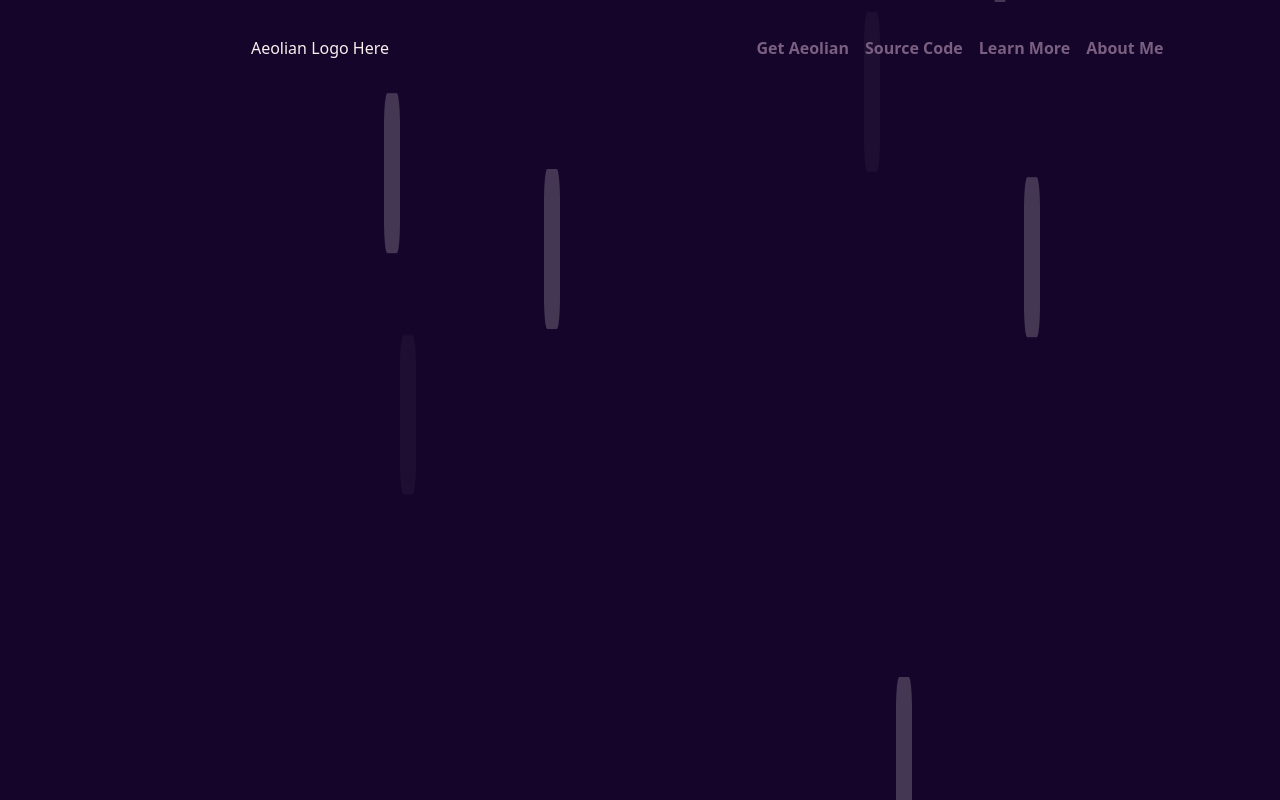
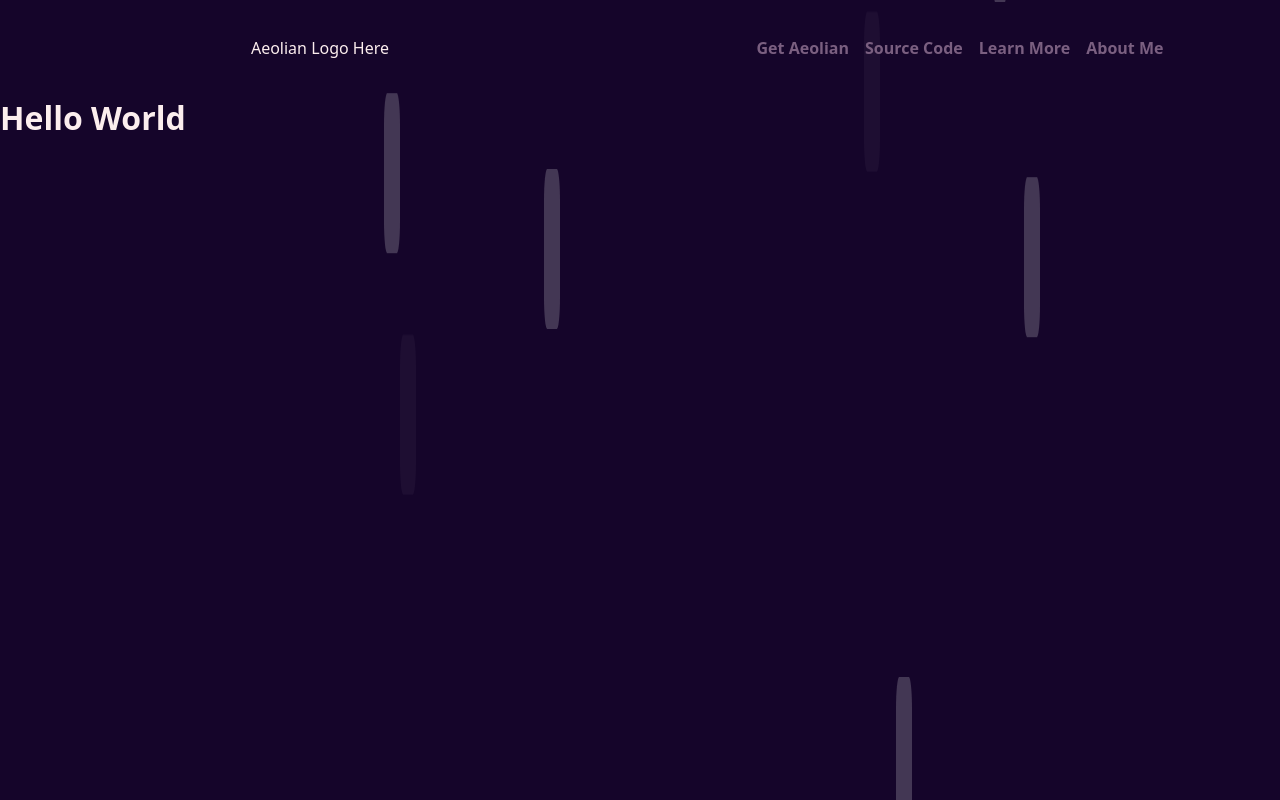
Before and after one commit to Ozzie-code-alt/AeolianWebsite, a React (Vite) app in the folder AeolianWebsite/: page /Aboutme in a window 1280 px wide. Built offline with nearby package versions, Linux system fonts and the light colour scheme.

Commit message:
Added Routes to other Components

```diff
--- a/AeolianWebsite/src/App.jsx
+++ b/AeolianWebsite/src/App.jsx
@@ -3,7 +3,8 @@ import { Route, Routes} from 'react-router-dom'
 import GetAeolian from "./pages/getAeolian"
 import Navbar from "./layout/mainPage/Navbar"
 import Background from "./pages/Background"
-
+import AboutMe from "./pages/Aboutme"
+import LearnMore from "./pages/LearnMore"
 function App() {
 
 
@@ -15,6 +16,8 @@ function App() {
  <Routes>
   <Route path='/' element ={<MainPage/>}/>
   <Route path="/getAeolian" element={<GetAeolian/>}/>
+  <Route path='/Aboutme' element={<AboutMe/>} />
+  <Route path="/LearnMore" element={<LearnMore/>}/>
  </Routes>
 
     {/* <MainPage/> */}
--- /dev/null
+++ b/AeolianWebsite/src/layout/learnMore/learn-section1.jsx
@@ -0,0 +1,8 @@
+import React from "react";
+const learmSection1 = () => {
+    return ( <div>
+        <h1>Hello World</h1>
+    </div> );
+}
+
+export default learmSection1;
--- a/AeolianWebsite/src/layout/mainPage/Navbar.jsx
+++ b/AeolianWebsite/src/layout/mainPage/Navbar.jsx
@@ -12,8 +12,8 @@ function Navbar() {
   <ul>
     <li> <Link to={'/getAeolian'} className='getAeolian'>Get Aeolian </Link></li>
     <li>  <Link to ={"https://github.com/Ozzie-code-alt/Aeolian"} className='sourceCode'>Source Code</Link></li>
-    <li> Learn More</li>
-    <li> About Me</li>
+    <li>  <Link to={"/LearnMore"} className='sourceCode'>Learn More </Link></li>
+    <li> <Link to={"/Aboutme"} className='sourceCode' >About Me</Link></li>
   </ul>
 </nav>
 
--- /dev/null
+++ b/AeolianWebsite/src/pages/Aboutme.jsx
@@ -0,0 +1,8 @@
+const AboutMe = () => {
+    return (<div className="AboutMe-Container">
+        <h1>Hello World</h1>
+
+    </div> );
+}
+
+export default AboutMe;
--- /dev/null
+++ b/AeolianWebsite/src/pages/LearnMore.jsx
@@ -0,0 +1,10 @@
+import React from "react";
+import learmSection1 from "../layout/learnMore/learn-section1";
+
+function LearnMore () {
+    return ( <div className="learnMore-container">
+        <learmSection1/>
+    </div> );
+}
+
+export default LearnMore;
```
